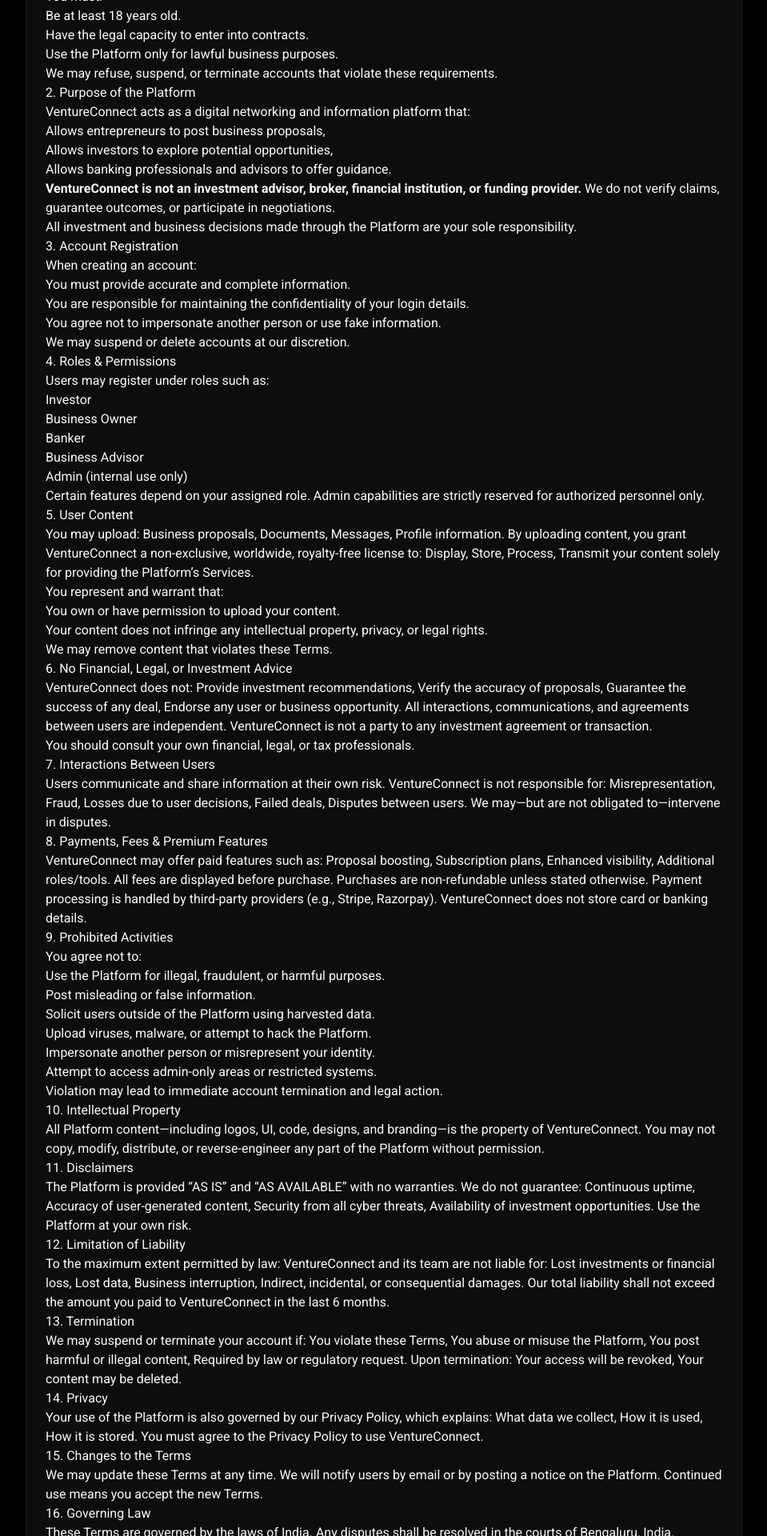
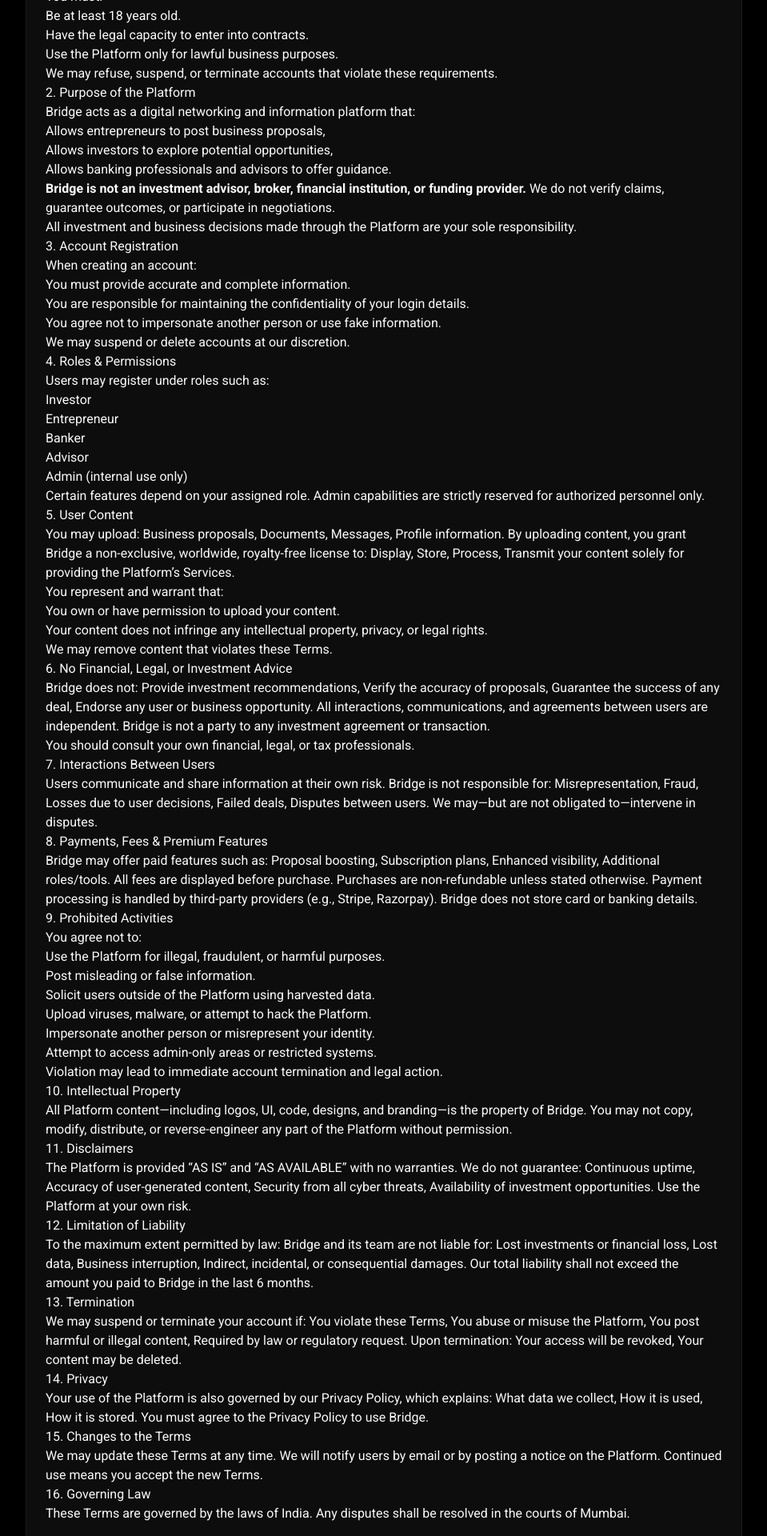
Before and after one commit to hshawaiz04/ventureconnect, a Next.js app: page /terms in a window 1280 px wide. Shown: the part 380-2300 px from the top of the page at 80% size, without its empty margins (160-1119 px from the left). Built offline with nearby package versions, Linux system fonts and the light colour scheme.

Commit message:
bro fromat it properly the court is mumbai

```diff
--- a/src/app/terms/page.tsx
+++ b/src/app/terms/page.tsx
@@ -1,8 +1,6 @@
 import { Card, CardContent, CardHeader, CardTitle } from "@/components/ui/card";
 
 export default function TermsOfServicePage() {
-    // NOTE: This is not a reliable way to get the last updated date.
-    // This will show the date the page was rendered by the server.
     const lastUpdated = new Date().toLocaleDateString('en-US', { year: 'numeric', month: 'long', day: 'numeric' });
 
     return (
@@ -13,7 +11,7 @@
                     <p className="text-center text-muted-foreground pt-2">Last updated: {lastUpdated}</p>
                 </CardHeader>
                 <CardContent className="prose-sm md:prose-base max-w-none text-card-foreground prose-headings:text-primary prose-headings:font-headline prose-headings:font-bold prose-h2:text-2xl prose-h2:mt-8 prose-p:text-muted-foreground prose-strong:text-card-foreground prose-ul:list-disc prose-ul:ml-6 prose-li:text-muted-foreground">
-                    <p>Welcome to VentureConnect (“the Platform”). These Terms of Service (“Terms”) govern your access to and use of our website, mobile app, and related services (“Services”). By creating an account, accessing, or using the Platform, you agree to be bound by these Terms.</p>
+                    <p>Welcome to Bridge (“the Platform”). These Terms of Service (“Terms”) govern your access to and use of our website, mobile app, and related services (“Services”). By creating an account, accessing, or using the Platform, you agree to be bound by these Terms.</p>
                     <p>If you do not agree, do not use the Platform.</p>
 
                     <h2>1. Eligibility</h2>
@@ -26,13 +24,13 @@
                     <p>We may refuse, suspend, or terminate accounts that violate these requirements.</p>
 
                     <h2>2. Purpose of the Platform</h2>
-                    <p>VentureConnect acts as a digital networking and information platform that:</p>
+                    <p>Bridge acts as a digital networking and information platform that:</p>
                     <ul>
                         <li>Allows entrepreneurs to post business proposals,</li>
                         <li>Allows investors to explore potential opportunities,</li>
                         <li>Allows banking professionals and advisors to offer guidance.</li>
                     </ul>
-                    <p><strong>VentureConnect is not an investment advisor, broker, financial institution, or funding provider.</strong> We do not verify claims, guarantee outcomes, or participate in negotiations.</p>
+                    <p><strong>Bridge is not an investment advisor, broker, financial institution, or funding provider.</strong> We do not verify claims, guarantee outcomes, or participate in negotiations.</p>
                     <p>All investment and business decisions made through the Platform are your sole responsibility.</p>
 
                     <h2>3. Account Registration</h2>
@@ -44,19 +42,19 @@
                     </ul>
                     <p>We may suspend or delete accounts at our discretion.</p>
 
-                    <h2>4. Roles & Permissions</h2>
+                    <h2>4. Roles &amp; Permissions</h2>
                     <p>Users may register under roles such as:</p>
                     <ul>
                         <li>Investor</li>
-                        <li>Business Owner</li>
+                        <li>Entrepreneur</li>
                         <li>Banker</li>
-                        <li>Business Advisor</li>
+                        <li>Advisor</li>
                         <li>Admin (internal use only)</li>
                     </ul>
                     <p>Certain features depend on your assigned role. Admin capabilities are strictly reserved for authorized personnel only.</p>
 
                     <h2>5. User Content</h2>
-                    <p>You may upload: Business proposals, Documents, Messages, Profile information. By uploading content, you grant VentureConnect a non-exclusive, worldwide, royalty-free license to: Display, Store, Process, Transmit your content solely for providing the Platform’s Services.</p>
+                    <p>You may upload: Business proposals, Documents, Messages, Profile information. By uploading content, you grant Bridge a non-exclusive, worldwide, royalty-free license to: Display, Store, Process, Transmit your content solely for providing the Platform’s Services.</p>
                     <p>You represent and warrant that:</p>
                     <ul>
                         <li>You own or have permission to upload your content.</li>
@@ -65,14 +63,14 @@
                     <p>We may remove content that violates these Terms.</p>
 
                     <h2>6. No Financial, Legal, or Investment Advice</h2>
-                    <p>VentureConnect does not: Provide investment recommendations, Verify the accuracy of proposals, Guarantee the success of any deal, Endorse any user or business opportunity. All interactions, communications, and agreements between users are independent. VentureConnect is not a party to any investment agreement or transaction.</p>
+                    <p>Bridge does not: Provide investment recommendations, Verify the accuracy of proposals, Guarantee the success of any deal, Endorse any user or business opportunity. All interactions, communications, and agreements between users are independent. Bridge is not a party to any investment agreement or transaction.</p>
                     <p>You should consult your own financial, legal, or tax professionals.</p>
 
                     <h2>7. Interactions Between Users</h2>
-                    <p>Users communicate and share information at their own risk. VentureConnect is not responsible for: Misrepresentation, Fraud, Losses due to user decisions, Failed deals, Disputes between users. We may—but are not obligated to—intervene in disputes.</p>
+                    <p>Users communicate and share information at their own risk. Bridge is not responsible for: Misrepresentation, Fraud, Losses due to user decisions, Failed deals, Disputes between users. We may—but are not obligated to—intervene in disputes.</p>
 
-                    <h2>8. Payments, Fees & Premium Features</h2>
-                    <p>VentureConnect may offer paid features such as: Proposal boosting, Subscription plans, Enhanced visibility, Additional roles/tools. All fees are displayed before purchase. Purchases are non-refundable unless stated otherwise. Payment processing is handled by third-party providers (e.g., Stripe, Razorpay). VentureConnect does not store card or banking details.</p>
+                    <h2>8. Payments, Fees &amp; Premium Features</h2>
+                    <p>Bridge may offer paid features such as: Proposal boosting, Subscription plans, Enhanced visibility, Additional roles/tools. All fees are displayed before purchase. Purchases are non-refundable unless stated otherwise. Payment processing is handled by third-party providers (e.g., Stripe, Razorpay). Bridge does not store card or banking details.</p>
 
                     <h2>9. Prohibited Activities</h2>
                     <p>You agree not to:</p>
@@ -87,25 +85,25 @@
                     <p>Violation may lead to immediate account termination and legal action.</p>
 
                     <h2>10. Intellectual Property</h2>
-                    <p>All Platform content—including logos, UI, code, designs, and branding—is the property of VentureConnect. You may not copy, modify, distribute, or reverse-engineer any part of the Platform without permission.</p>
+                    <p>All Platform content—including logos, UI, code, designs, and branding—is the property of Bridge. You may not copy, modify, distribute, or reverse-engineer any part of the Platform without permission.</p>
 
                     <h2>11. Disclaimers</h2>
                     <p>The Platform is provided “AS IS” and “AS AVAILABLE” with no warranties. We do not guarantee: Continuous uptime, Accuracy of user-generated content, Security from all cyber threats, Availability of investment opportunities. Use the Platform at your own risk.</p>
 
                     <h2>12. Limitation of Liability</h2>
-                    <p>To the maximum extent permitted by law: VentureConnect and its team are not liable for: Lost investments or financial loss, Lost data, Business interruption, Indirect, incidental, or consequential damages. Our total liability shall not exceed the amount you paid to VentureConnect in the last 6 months.</p>
+                    <p>To the maximum extent permitted by law: Bridge and its team are not liable for: Lost investments or financial loss, Lost data, Business interruption, Indirect, incidental, or consequential damages. Our total liability shall not exceed the amount you paid to Bridge in the last 6 months.</p>
 
                     <h2>13. Termination</h2>
                     <p>We may suspend or terminate your account if: You violate these Terms, You abuse or misuse the Platform, You post harmful or illegal content, Required by law or regulatory request. Upon termination: Your access will be revoked, Your content may be deleted.</p>
 
                     <h2>14. Privacy</h2>
-                    <p>Your use of the Platform is also governed by our Privacy Policy, which explains: What data we collect, How it is used, How it is stored. You must agree to the Privacy Policy to use VentureConnect.</p>
+                    <p>Your use of the Platform is also governed by our Privacy Policy, which explains: What data we collect, How it is used, How it is stored. You must agree to the Privacy Policy to use Bridge.</p>
 
                     <h2>15. Changes to the Terms</h2>
                     <p>We may update these Terms at any time. We will notify users by email or by posting a notice on the Platform. Continued use means you accept the new Terms.</p>
 
                     <h2>16. Governing Law</h2>
-                    <p>These Terms are governed by the laws of India. Any disputes shall be resolved in the courts of Bengaluru, India.</p>
+                    <p>These Terms are governed by the laws of India. Any disputes shall be resolved in the courts of Mumbai.</p>
                 </CardContent>
             </Card>
         </div>
```
